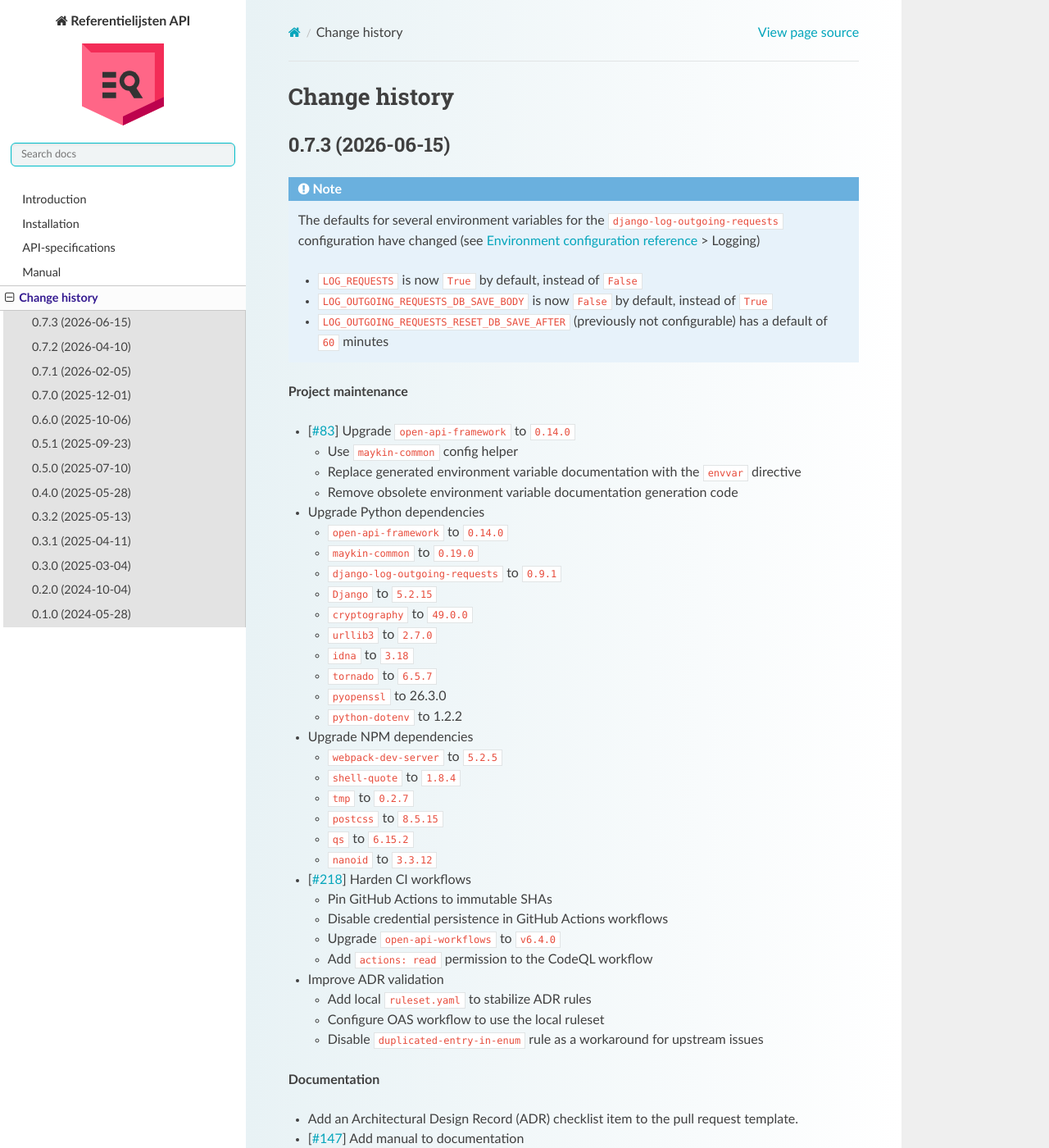
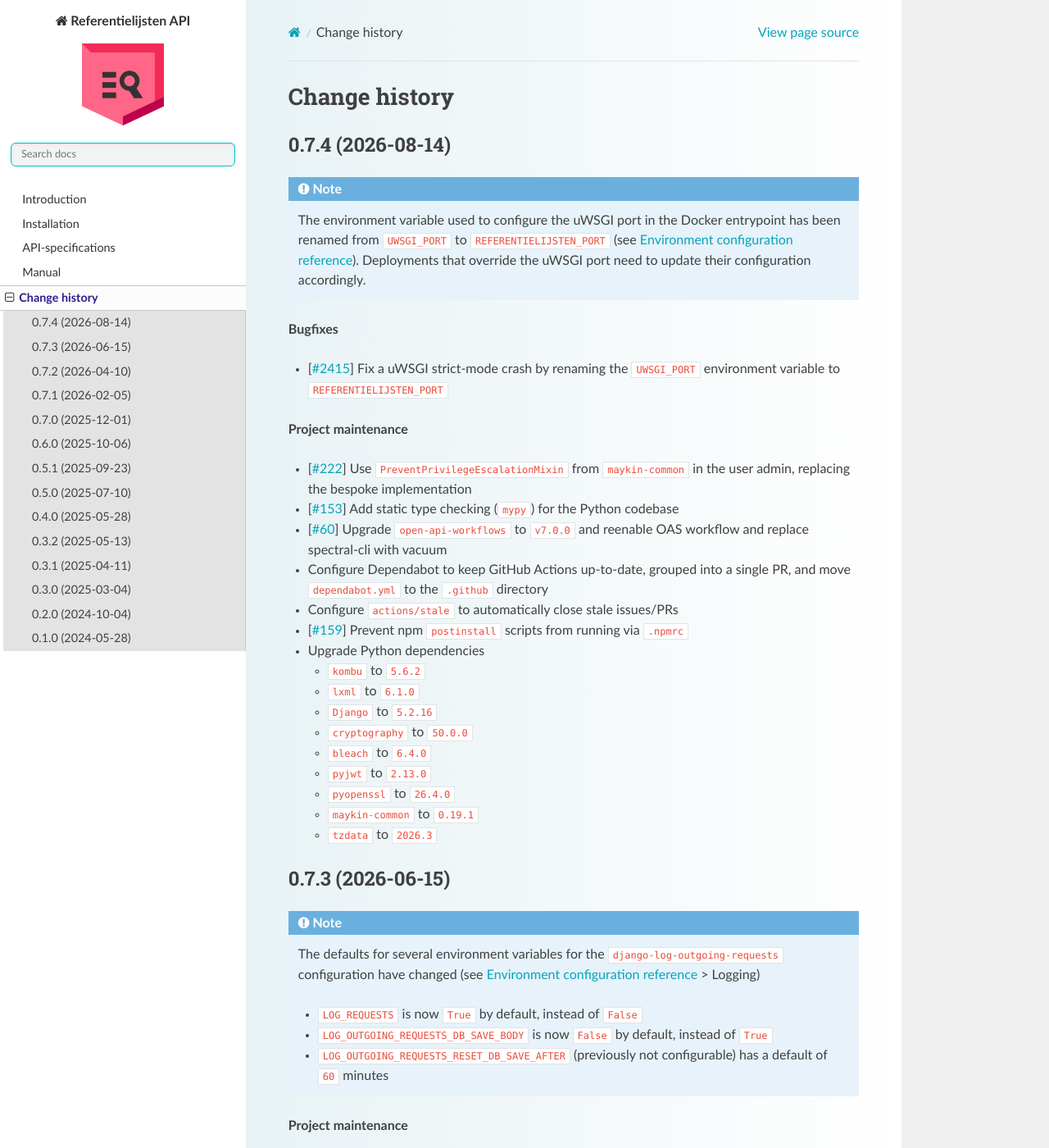
Before and after one commit to maykinmedia/referentielijsten, a Sphinx documentation site: the page built from docs/changelog.rst, in a window 1280 px wide and 1400 px high. Shown: the whole window at 82% size. Built offline with Sphinx 7.4.7 and the Read the Docs theme 3.1.0, drawn with Linux system fonts in a browser that asks for light colours.

Commit message:
:bookmark: [#173] release 0.7.4

```diff
--- a/CHANGELOG.rst
+++ b/CHANGELOG.rst
@@ -1,6 +1,46 @@
 ==============
 Change history
 ==============
+
+0.7.4 (2026-08-14)
+------------------
+
+.. note::
+
+  The environment variable used to configure the uWSGI port in the Docker
+  entrypoint has been renamed from ``UWSGI_PORT`` to ``REFERENTIELIJSTEN_PORT``
+  (see :ref:`installation_env_config`). Deployments that override the uWSGI
+  port need to update their configuration accordingly.
+
+**Bugfixes**
+
+* [:open-zaak:`2415`] Fix a uWSGI strict-mode crash by renaming the
+  ``UWSGI_PORT`` environment variable to ``REFERENTIELIJSTEN_PORT``
+
+**Project maintenance**
+
+* [:open-api-framework:`222`] Use ``PreventPrivilegeEscalationMixin`` from
+  ``maykin-common`` in the user admin, replacing the bespoke implementation
+* [:referentielijsten:`153`] Add static type checking (``mypy``) for the
+  Python codebase
+* [:open-api-workflows:`60`] Upgrade ``open-api-workflows`` to ``v7.0.0`` and reenable OAS workflow and replace spectral-cli with vacuum
+* Configure Dependabot to keep GitHub Actions up-to-date, grouped into a
+  single PR, and move ``dependabot.yml`` to the ``.github`` directory
+* Configure ``actions/stale`` to automatically close stale issues/PRs
+* [:referentielijsten:`159`] Prevent npm ``postinstall`` scripts from running
+  via ``.npmrc``
+
+* Upgrade Python dependencies
+
+  * ``kombu`` to ``5.6.2``
+  * ``lxml`` to ``6.1.0``
+  * ``Django`` to ``5.2.16``
+  * ``cryptography`` to ``50.0.0``
+  * ``bleach`` to ``6.4.0``
+  * ``pyjwt`` to ``2.13.0``
+  * ``pyopenssl`` to ``26.4.0``
+  * ``maykin-common`` to ``0.19.1``
+  * ``tzdata`` to ``2026.3``
 
 0.7.3 (2026-06-15)
 ------------------
--- a/README.EN.rst
+++ b/README.EN.rst
@@ -6,7 +6,7 @@ Referentielijsten API
     :height: 100px
     :alt: Referentielijsten
 
-:Version: 0.7.3
+:Version: 0.7.4
 :Source: https://github.com/maykinmedia/referentielijsten
 :Keywords: referentielijsten, stamtabellen
 
@@ -44,7 +44,9 @@ Version         Release date    API specification
 ==============  ==============  =============================
 latest          n/a             `ReDoc <https://redocly.github.io/redoc/?url=https://raw.githubusercontent.com/maykinmedia/referentielijsten/master/src/referentielijsten/api/openapi.yaml>`_,
                                 `Swagger <https://petstore.swagger.io/?url=https://raw.githubusercontent.com/maykinmedia/referentielijsten/master/src/referentielijsten/api/openapi.yaml>`_,
-                                (`diff <https://github.com/maykinmedia/referentielijsten/compare/0.7.3..master>`_)
+                                (`diff <https://github.com/maykinmedia/referentielijsten/compare/0.7.4..master>`_)
+0.7.4           2026-08-14      `ReDoc <https://redocly.github.io/redoc/?url=https://raw.githubusercontent.com/maykinmedia/referentielijsten/0.7.4/src/referentielijsten/api/openapi.yaml>`_,
+                                `Swagger <https://petstore.swagger.io/?url=https://raw.githubusercontent.com/maykinmedia/referentielijsten/0.7.4/src/referentielijsten/api/openapi.yaml>`_
 0.7.3           2026-06-15      `ReDoc <https://redocly.github.io/redoc/?url=https://raw.githubusercontent.com/maykinmedia/referentielijsten/0.7.3/src/referentielijsten/api/openapi.yaml>`_,
                                 `Swagger <https://petstore.swagger.io/?url=https://raw.githubusercontent.com/maykinmedia/referentielijsten/0.7.3/src/referentielijsten/api/openapi.yaml>`_
 0.7.2           2026-04-10      `ReDoc <https://redocly.github.io/redoc/?url=https://raw.githubusercontent.com/maykinmedia/referentielijsten/0.7.2/src/referentielijsten/api/openapi.yaml>`_,
--- a/README.rst
+++ b/README.rst
@@ -6,7 +6,7 @@ Referentielijsten API
     :height: 100px
     :alt: Referentielijsten
 
-:Version: 0.7.3
+:Version: 0.7.4
 :Source: https://github.com/maykinmedia/referentielijsten
 :Keywords: referentielijsten, stamtabellen
 
@@ -46,7 +46,9 @@ Versie          Release datum   API specificatie
 ==============  ==============  =============================
 latest          n/a             `ReDoc <https://redocly.github.io/redoc/?url=https://raw.githubusercontent.com/maykinmedia/referentielijsten/master/src/referentielijsten/api/openapi.yaml>`_,
                                 `Swagger <https://petstore.swagger.io/?url=https://raw.githubusercontent.com/maykinmedia/referentielijsten/master/src/referentielijsten/api/openapi.yaml>`_,
-                                (`verschillen <https://github.com/maykinmedia/referentielijsten/compare/0.7.3..master>`_)
+                                (`verschillen <https://github.com/maykinmedia/referentielijsten/compare/0.7.4..master>`_)
+0.7.4           2026-08-14      `ReDoc <https://redocly.github.io/redoc/?url=https://raw.githubusercontent.com/maykinmedia/referentielijsten/0.7.4/src/referentielijsten/api/openapi.yaml>`_,
+                                `Swagger <https://petstore.swagger.io/?url=https://raw.githubusercontent.com/maykinmedia/referentielijsten/0.7.4/src/referentielijsten/api/openapi.yaml>`_
 0.7.3           2026-06-15      `ReDoc <https://redocly.github.io/redoc/?url=https://raw.githubusercontent.com/maykinmedia/referentielijsten/0.7.3/src/referentielijsten/api/openapi.yaml>`_,
                                 `Swagger <https://petstore.swagger.io/?url=https://raw.githubusercontent.com/maykinmedia/referentielijsten/0.7.3/src/referentielijsten/api/openapi.yaml>`_
 0.7.2           2026-04-10      `ReDoc <https://redocly.github.io/redoc/?url=https://raw.githubusercontent.com/maykinmedia/referentielijsten/0.7.2/src/referentielijsten/api/openapi.yaml>`_,
--- a/docs/conf.py
+++ b/docs/conf.py
@@ -130,6 +130,10 @@ extlinks = {
         "https://github.com/maykinmedia/commonground-api-common/issues/%s",
         "#%s",
     ),
+    "open-zaak": (
+        "https://github.com/open-zaak/open-zaak/issues/%s",
+        "#%s",
+    ),
 }
 
 django_structlog_version = _version("django-structlog")
--- a/docs/installation/config.rst
+++ b/docs/installation/config.rst
@@ -15,6 +15,12 @@ Available environment variables
 
 .. config-all-params::
   :exclude-groups: Celery
+
+.. Environment variables that are not defined in Python code and therefore not automatically
+.. picked up by the documentation generation directive
+
+* ``REFERENTIELIJSTEN_PORT``: The port the uWSGI (web server) process binds to in the Docker
+  entrypoint (``bin/docker_start.sh``). Defaults to ``8000``.
 
 
 Specifying the environment variables
--- a/package.json
+++ b/package.json
@@ -1,6 +1,6 @@
 {
   "name": "referentielijsten",
-  "version": "0.7.3",
+  "version": "0.7.4",
   "description": "Referentielijsten API project",
   "main": "src/static/referentielijsten/js/referentielijsten.js",
   "directories": {
--- a/pyproject.toml
+++ b/pyproject.toml
@@ -5,7 +5,7 @@ name = "referentielijsten"
 # Bumpversion configuration
 
 [tool.bumpversion]
-current_version = "0.7.3"
+current_version = "0.7.4"
 commit = false
 tag = false
 pre_commit_hooks = [
--- a/src/referentielijsten/__init__.py
+++ b/src/referentielijsten/__init__.py
@@ -1,6 +1,6 @@
 # from .celery import app as celery_app
 
 # __all__ = ("celery_app",)
-__version__ = "0.7.3"
+__version__ = "0.7.4"
 __author__ = "Maykin"
 __homepage__ = "https://github.com/maykinmedia/referentielijsten"
```
Also changed, not shown: 6 other files.
